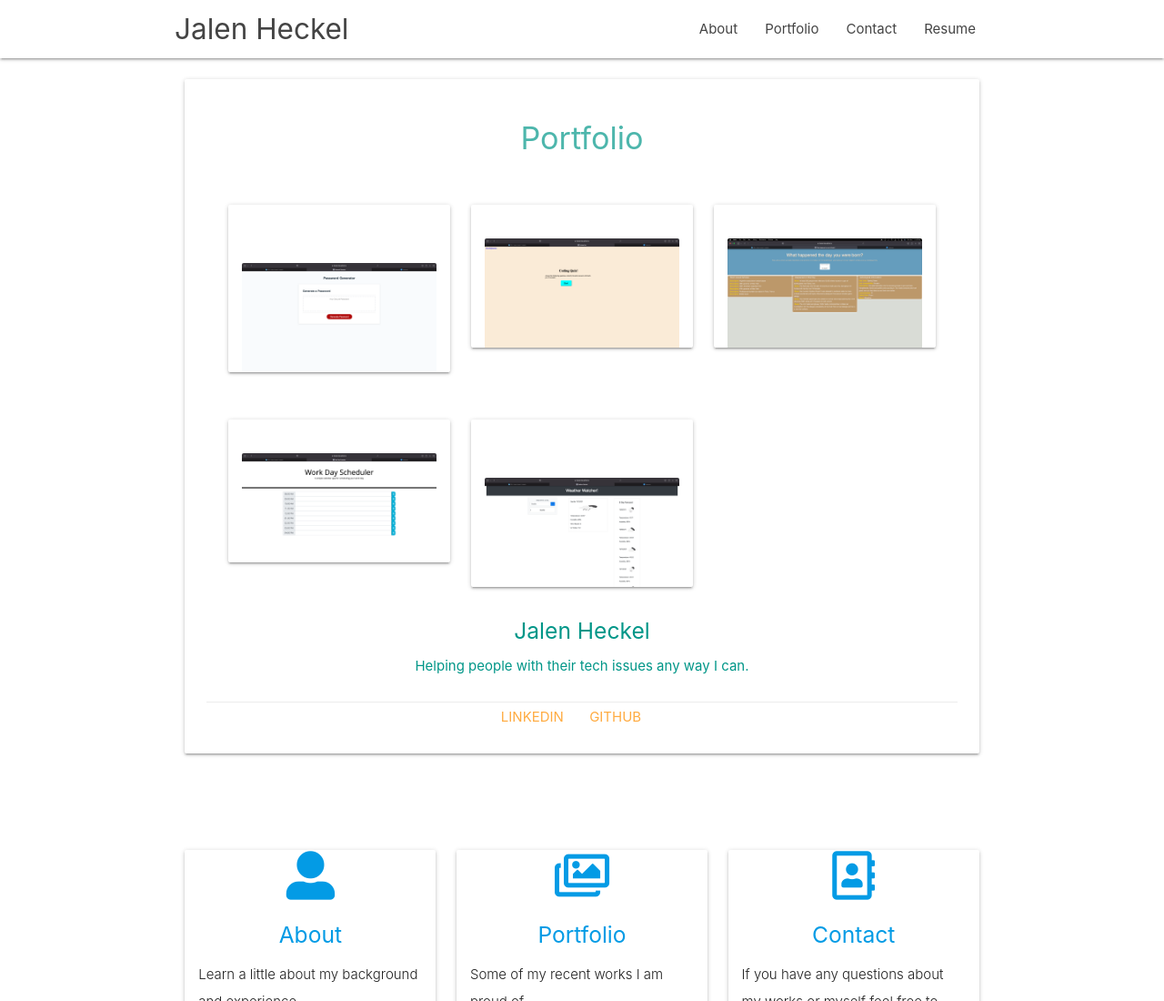
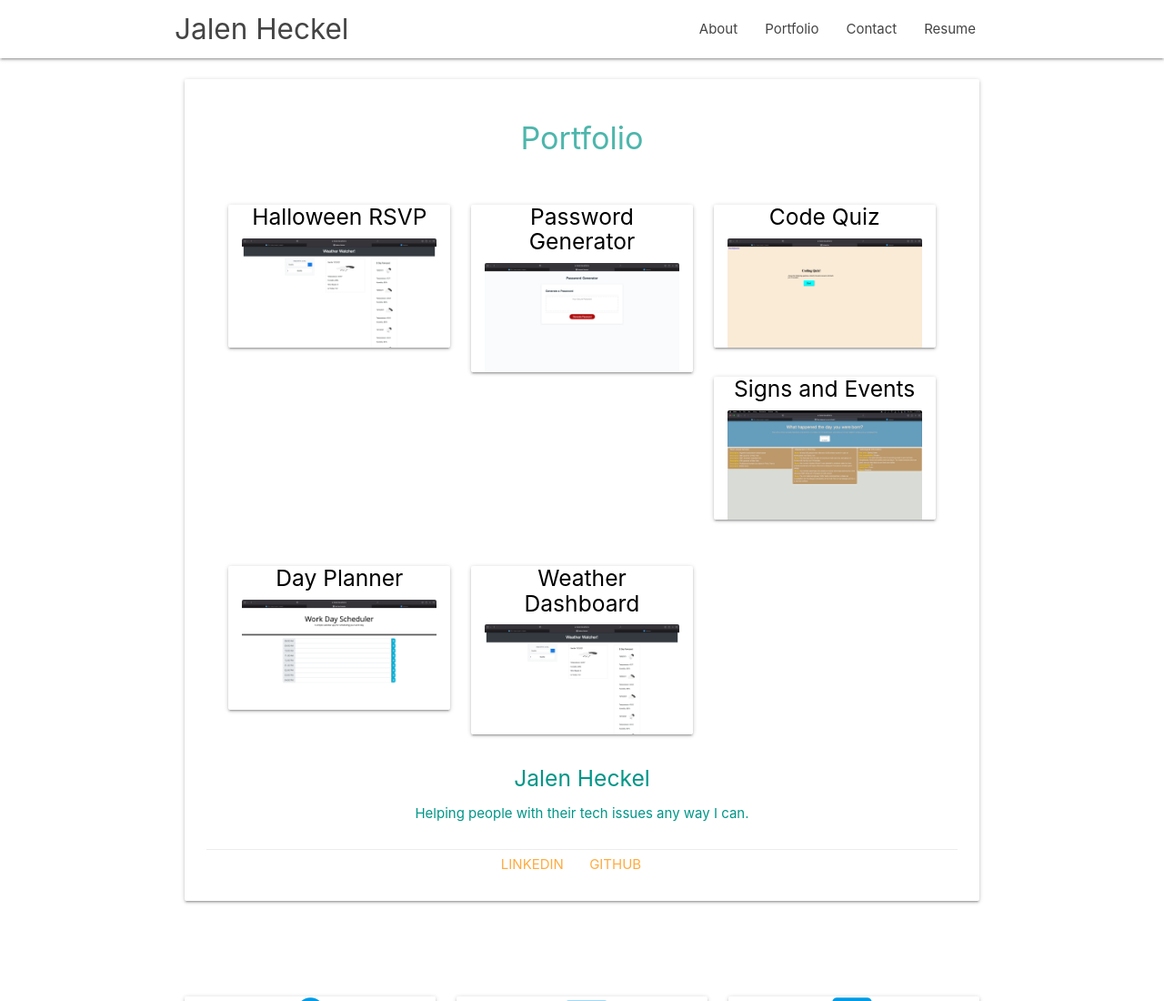
Before and after one commit to jheckel-dev/new-portfolio, a plain HTML site: page portfolio.html in a window 1280 px wide. Shown: the top 1100 px of the page at 91% size. Drawn offline with Linux system fonts and the light colour scheme; files that its build step writes are made by us from their sources.

Commit message:
added project 2 to portfolio

```diff
--- a/portfolio.html
+++ b/portfolio.html
@@ -60,13 +60,32 @@
 
                                             <div class="row">
 
+                                                <div class="col s12 m6 l4">
+                                                    <div class="card port-card" id="tab5P">
+                                                        <div class="icon-block">
+                                                            <span class="card-title"><a
+                                                                    href="https://jheckel-dev.github.io/weather-watcher/">
+                                                                    <h5 class="center black-text work">
+                                                                        Halloween RSVP
+                                                                    </h5>
+                                                                    <div class="card-image">
+                                                                        <img src="assets/img/Screen Shot 2021-11-07 at 11.03.38 PM (2).png"
+                                                                            class="port" alt="weather-watcher">
+                                                                    </div>
+                                                                </a>
+                                                            </span>
+                                                        </div>
+                                                    </div>
+
+                                                </div>
+
 
                                                 <div class="col s12 m6 l4">
                                                     <div class="card port-card" id="tab1P">
                                                         <div class="icon-block">
                                                             <span class="card-title"><a
                                                                     href="https://jheckel-dev.github.io/password-generator/">
-                                                                    <h5 class="center white-text work"> Password
+                                                                    <h5 class="center black-text work"> Password
                                                                         Generator</h5>
                                                                     <div class="card-image">
                                                                         <img src="assets/img/Screen Shot 2021-11-07 at 10.48.21 PM (2).png"
@@ -83,7 +102,7 @@
                                                         <div class="icon-block">
                                                             <span class="card-title"><a
                                                                     href="https://jheckel-dev.github.io/code-quiz/">
-                                                                    <h5 class="center white-text work"> Code Quiz
+                                                                    <h5 class="center black-text work"> Code Quiz
                                                                     </h5>
                                                                     <div class="card-image">
                                                                         <img src="assets/img/Screen Shot 2021-11-07 at 10.50.31 PM (2).png"
@@ -100,7 +119,7 @@
                                                         <div class="icon-block">
                                                             <span class="card-title"><a
                                                                     href="https://jheckel-dev.github.io/signs-and-events/">
-                                                                    <h5 class="center white-text work">
+                                                                    <h5 class="center black-text work">
                                                                         Signs and Events
                                                                     </h5>
                                                                     <div class="card-image">
@@ -126,7 +145,7 @@
                                                         <div class="icon-block">
                                                             <span class="card-title"><a
                                                                     href="https://jheckel-dev.github.io/daily-planner/">
-                                                                    <h5 class="center white-text work"> Day Planner
+                                                                    <h5 class="center black-text work"> Day Planner
                                                                     </h5>
                                                                     <div class="card-image">
                                                                         <img src="assets/img/Screen Shot 2021-11-07 at 11.01.24 PM (2).png"
@@ -146,7 +165,7 @@
                                                         <div class="icon-block">
                                                             <span class="card-title"><a
                                                                     href="https://jheckel-dev.github.io/weather-watcher/">
-                                                                    <h5 class="center white-text work">
+                                                                    <h5 class="center black-text work">
                                                                         Weather
                                                                         Dashboard
                                                                     </h5>
```
Also changed, not shown: 1 other file.
